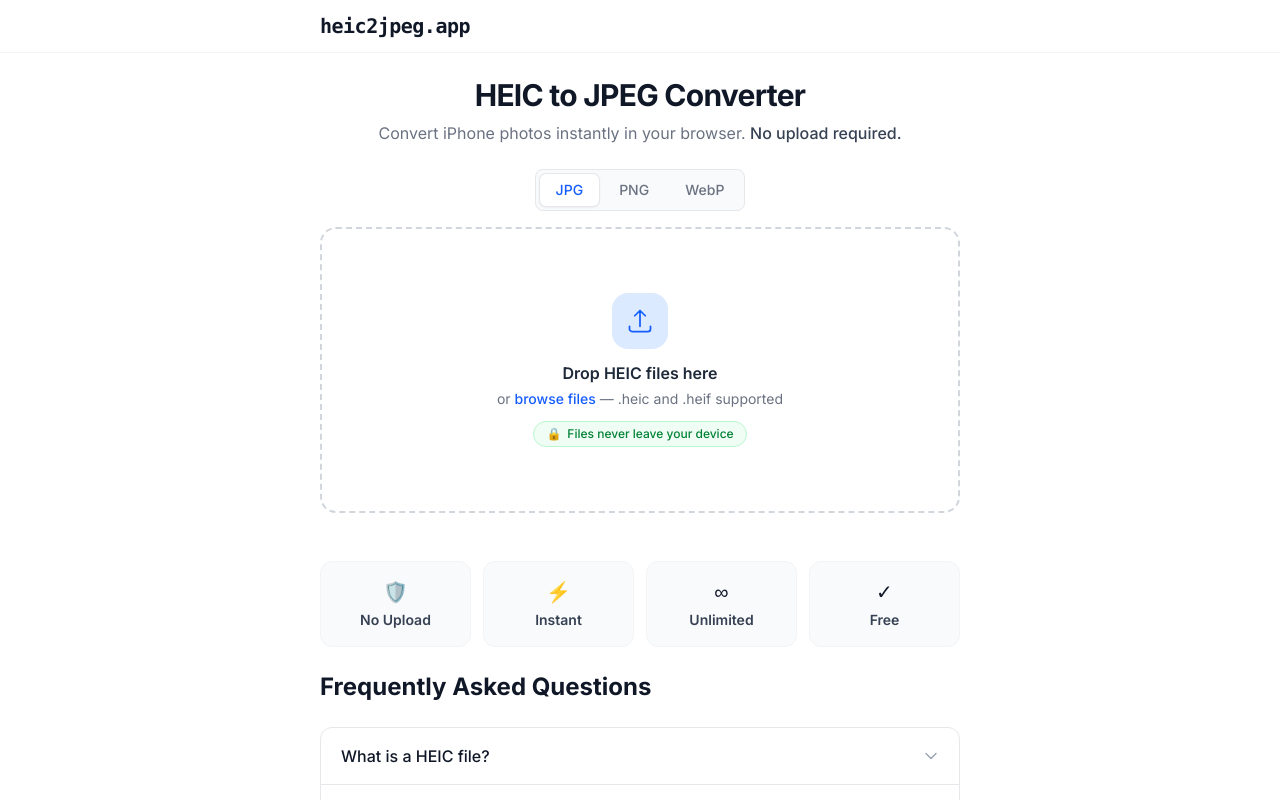
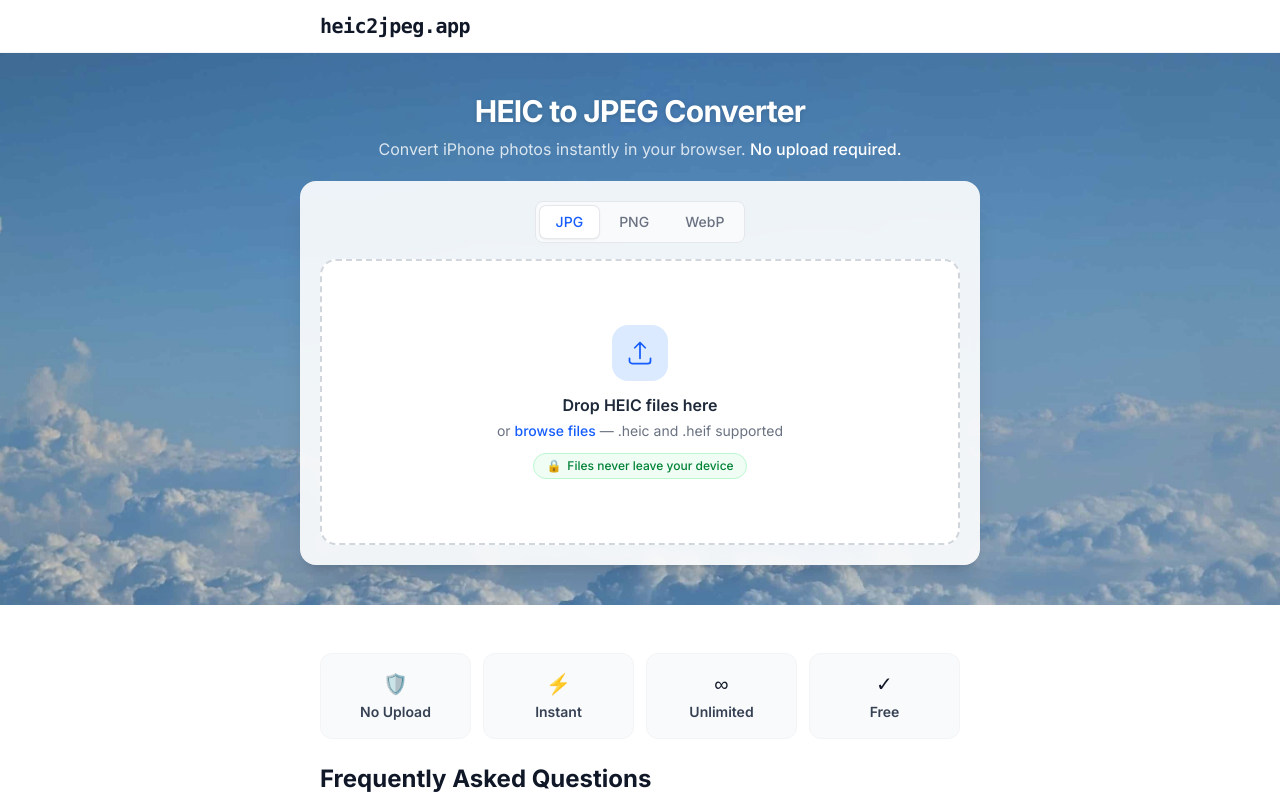
Before and after one commit to recynt-studyz/heic2jpeg, a Next.js app: page / in a window 1280 px wide. Shown: the top 800 px of the page. Built offline with nearby package versions, Linux system fonts and the light colour scheme.

Commit message:
add hero background image with frosted glass converter card

```diff
--- a/app/page.tsx
+++ b/app/page.tsx
@@ -24,21 +24,36 @@ export default function Home() {
         </div>
       </header>
 
-      <main className="mx-auto w-full max-w-2xl px-4 py-6 space-y-6">
-      {/* Hero */}
+      {/* Hero — full-width with background image */}
+      <section
+        className="relative w-full bg-cover bg-center py-10 px-4"
+        style={{ backgroundImage: "url('/hero-bg.jpg')" }}
+      >
+        {/* Dark overlay */}
+        <div className="absolute inset-0 bg-black/15" />
+
+        {/* Content */}
+        <div className="relative z-10 mx-auto w-full max-w-[680px] space-y-5">
+          {/* Title */}
           <div className="text-center space-y-2">
-        <h1 className="text-3xl font-bold tracking-tight text-gray-900">
+            <h1 className="text-3xl font-bold tracking-tight text-white drop-shadow-sm">
               HEIC to JPEG Converter
             </h1>
-        <p className="text-base text-gray-500">
+            <p className="text-base text-white/80">
               Convert iPhone photos instantly in your browser.{' '}
-          <span className="font-medium text-gray-700">No upload required.</span>
+              <span className="font-medium text-white">No upload required.</span>
             </p>
           </div>
 
-      {/* Converter */}
+          {/* Converter card */}
+          <div className="rounded-2xl bg-white/90 shadow-xl backdrop-blur-sm p-5">
             <Converter />
+          </div>
+        </div>
+      </section>
 
+      {/* Below-fold content — plain white */}
+      <main className="mx-auto w-full max-w-2xl px-4 py-6 space-y-6">
         {/* Ad — below converter */}
         <AdBanner slot="2222222222" />
 
```
Also changed, not shown: public/hero-bg.jpg (added). Lines whose indentation alone changed are shown as unchanged.
